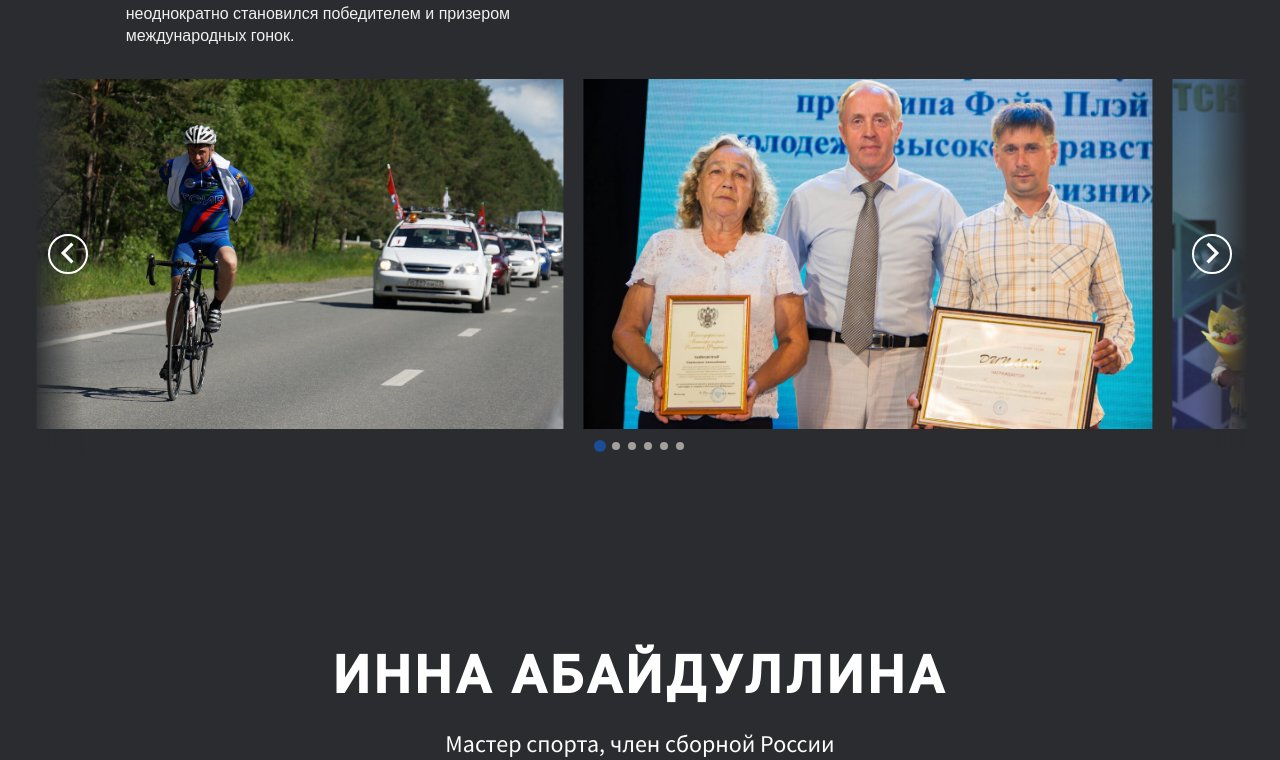
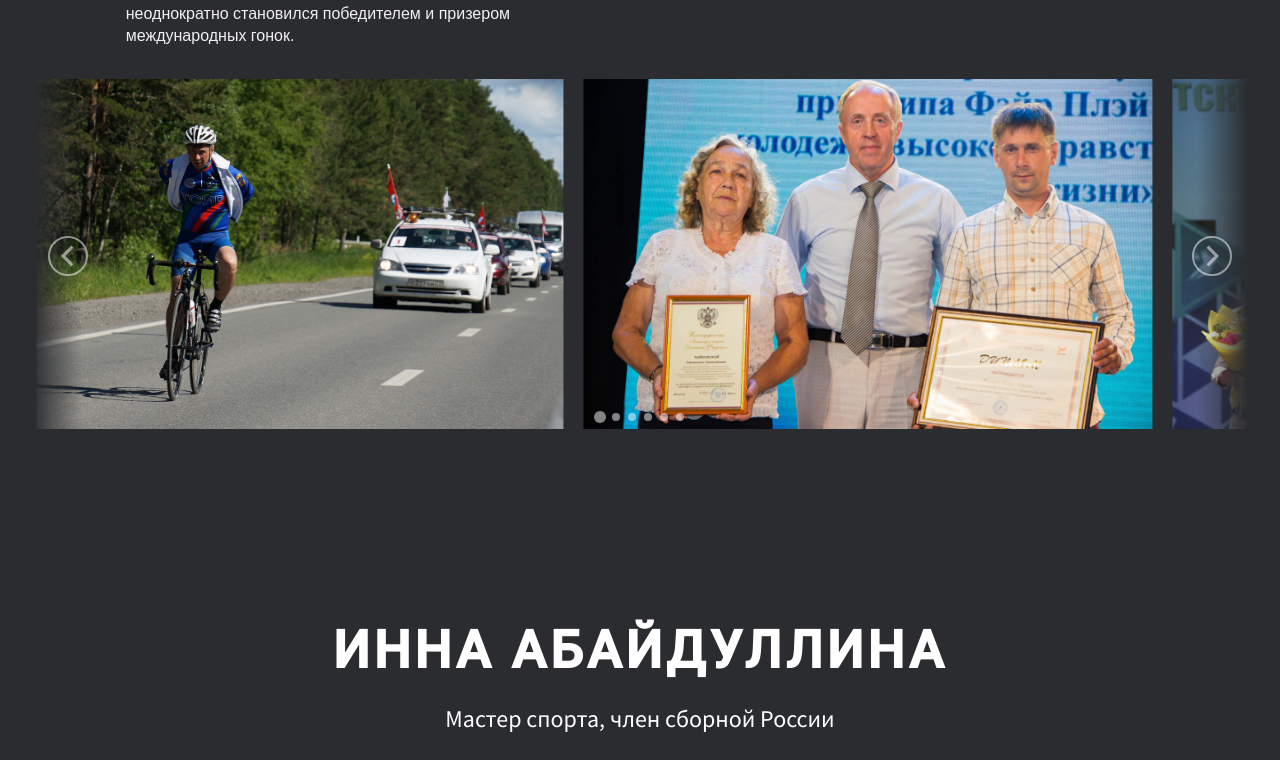
Before and after one commit to perkenton/landing-promo-kalinin, a website built with webpack: page src/index.html in a window 1280 px wide. Shown: the part 1263-2023 px from the top of the page. Built offline with nearby package versions, Linux system fonts and the light colour scheme.

Commit message:
fix sliders

```diff
--- a/src/blocks/swiper/__arrow-next/swiper__arrow-next.css
+++ b/src/blocks/swiper/__arrow-next/swiper__arrow-next.css
@@ -7,15 +7,17 @@
   background-position: 55%;
   border: 2px solid #fff;
   border-radius: 50%;
-  transform: translateY(-33px);
+  transform: translateY(-18px);
   position: absolute;
   top: 50%;
   right: 16px;
   cursor: pointer;
   transition: .2s linear;
+  opacity: .5;
   z-index: 5;
 }
 
 .swiper__arrow-next:hover {
-  transform: translateY(-50%) scale(1.2);
+  transform: translateY(-18px) scale(1.2);
+  opacity: 1;
 }
--- a/src/blocks/swiper/__arrow-prev/swiper__arrow-prev.css
+++ b/src/blocks/swiper/__arrow-prev/swiper__arrow-prev.css
@@ -7,15 +7,17 @@
   background-position: 45%;
   border: 2px solid #fff;
   border-radius: 50%;
-  transform: translateY(-33px);
+  transform: translateY(-18px);
   position: absolute;
   top: 50%;
   left: 16px;
   cursor: pointer;
+  opacity: .5;
   transition: .2s linear;
   z-index: 5;
 }
 
 .swiper__arrow-prev:hover {
-  transform: translateY(-50%) scale(1.2);
+  transform: translateY(-18px) scale(1.2);
+  opacity: 1;
 }
--- a/src/blocks/swiper/__image/swiper__image.css
+++ b/src/blocks/swiper/__image/swiper__image.css
@@ -1,3 +1,4 @@
 .swiper__image {
   height: 350px;
+  margin-right: 15px;
 }
--- a/src/blocks/swiper/__pagination-container/swiper__pagination-container.css
+++ b/src/blocks/swiper/__pagination-container/swiper__pagination-container.css
@@ -1,6 +1,12 @@
 .swiper__pagination-container {
   position: absolute;
   left: 50%;
-  bottom: 0;
+  bottom: 4px;
+  cursor: default;
   transform: translateX(-50%);
+  opacity: .5;
 }
+
+.swiper__pagination-container:hover {
+  opacity: 1;
+}
--- a/src/blocks/swiper/__pagination-item/_is-active/swiper__pagination-item_is-active.css
+++ b/src/blocks/swiper/__pagination-item/_is-active/swiper__pagination-item_is-active.css
@@ -1,9 +1,5 @@
 .swiper__pagination-item_is-active {
-  background-color: #1B4D97;
+  background-color: #fff;
   transform: scale(1.5);
   cursor: default;
 }
-
-.swiper__pagination-item_is-active:hover {
-  transform: none;
-}
--- a/src/blocks/swiper/__pagination-item/swiper__pagination-item.css
+++ b/src/blocks/swiper/__pagination-item/swiper__pagination-item.css
@@ -1,5 +1,5 @@
 .swiper__pagination-item {
-  background-color: #A39F99;
+  background-color: #fff;
   width: 8px;
   height: 8px;
   border-radius: 50%;
--- a/src/blocks/swiper/__wrapper/swiper__wrapper.css
+++ b/src/blocks/swiper/__wrapper/swiper__wrapper.css
@@ -1,3 +1,3 @@
 .swiper__wrapper {
-  height: 375px;
+  height: 350px;
 }
--- a/src/scripts/index.js
+++ b/src/scripts/index.js
@@ -17,7 +17,7 @@ Swiper.use([Navigation, Pagination]);
       setWrapperSize: true,
       grabCursor: true,
       loop: true,
-      spaceBetween: 15,
+      // spaceBetween: 15,
       wrapperClass: 'swiper__wrapper',
       slideClass: 'swiper__image',
 
```
